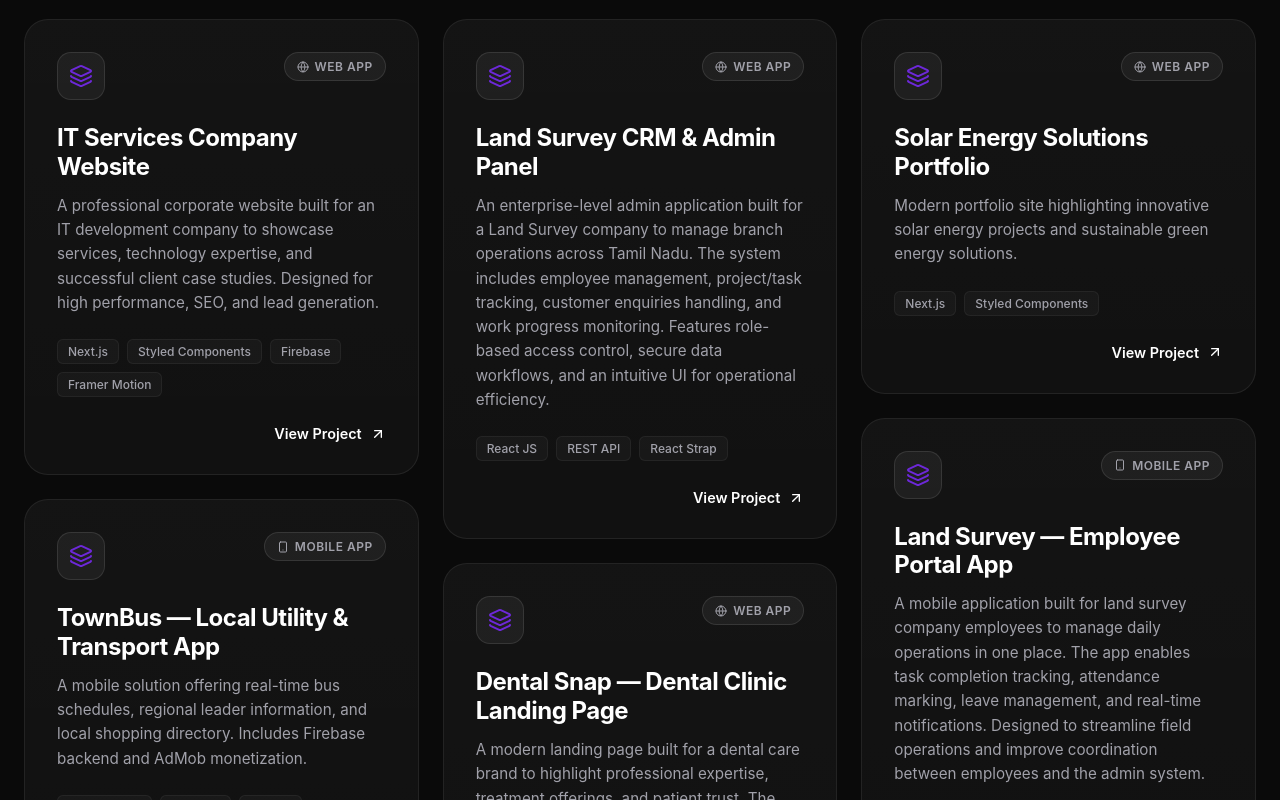
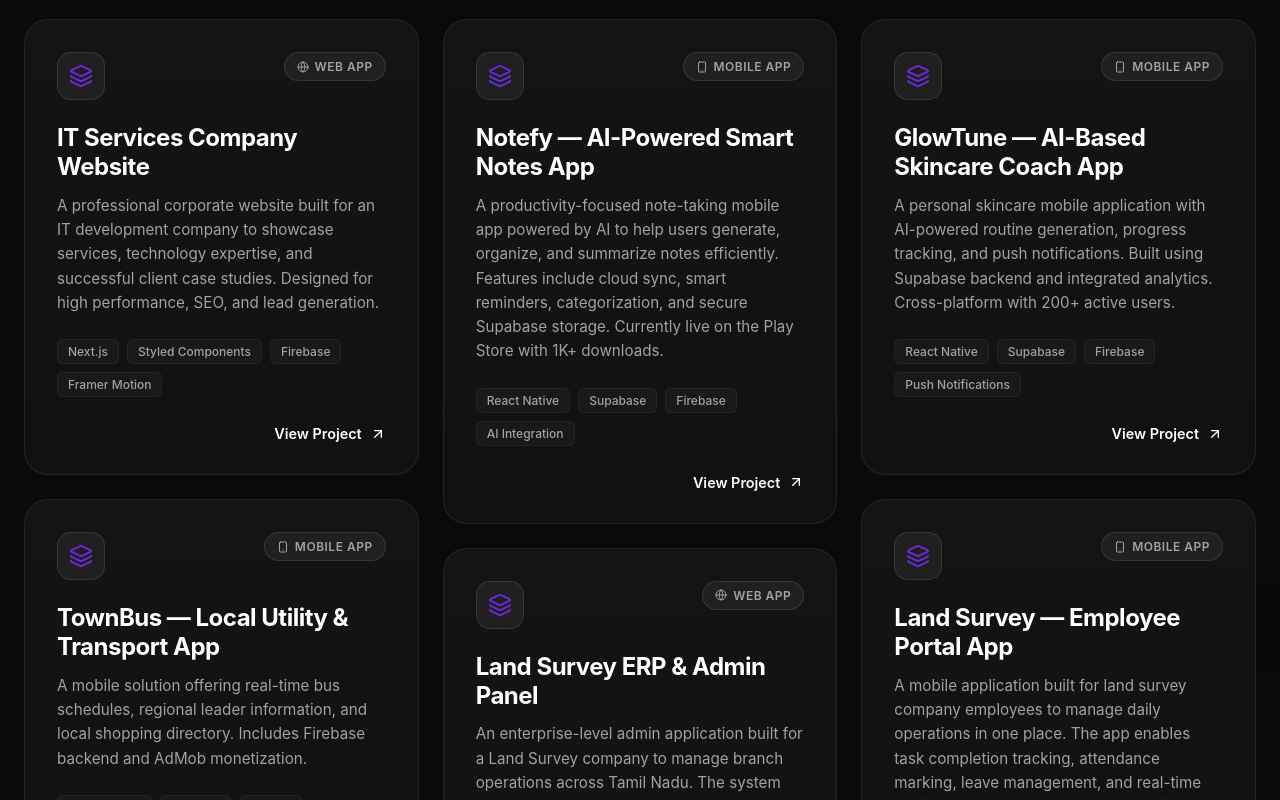
Before and after one commit to Thamarai-selvan-G/personal_portfolio-, a Next.js app: page / in a window 1280 px wide. Shown: the part 3900-4700 px from the top of the page. Built offline with nearby package versions, Linux system fonts and the light colour scheme.

Commit message:
portfolio updated

```diff
--- a/components/ProjectsSection.tsx
+++ b/components/ProjectsSection.tsx
@@ -172,23 +172,23 @@ const projects = [
   {
     title: "Notefy — AI-Powered Smart Notes App",
     description:
-      "A productivity-focused note-taking mobile app powered by AI to help users generate, organize, and summarize notes efficiently. Features include cloud sync, smart reminders, categorization, and secure Supabase storage. Currently live on the Play Store with 500+ downloads.",
+      "A productivity-focused note-taking mobile app powered by AI to help users generate, organize, and summarize notes efficiently. Features include cloud sync, smart reminders, categorization, and secure Supabase storage. Currently live on the Play Store with 1K+ downloads.",
     tags: ["React Native", "Supabase", "Firebase", "AI Integration"],
     category: "mobile",
     demoLink: "https://play.google.com/store/search?q=notefy&c=apps&hl=en_IN"
   },
   //Engineering Solutions portfolio
-  {
-    title: "Engineering Solutions portfolio",
-    description:
-      "A modern portfolio platform for a Engineering Solutions business featuring product offerings, installation showcase, and sustainability benefits. Built with a clean UI optimized for conversions.",
-    tags: ["React JS", "Styled Components"],
-    category: "web",
-    demoLink: "https://austro-engineering.web.app/"
-  },
+  // {
+  //   title: "Engineering Solutions portfolio",
+  //   description:
+  //     "A modern portfolio platform for a Engineering Solutions business featuring product offerings, installation showcase, and sustainability benefits. Built with a clean UI optimized for conversions.",
+  //   tags: ["React JS", "Styled Components"],
+  //   category: "web",
+  //   demoLink: "https://austro-engineering.web.app/"
+  // },
   //Land Survey CRM & Admin Panel
   {
-    title: "Land Survey CRM & Admin Panel",
+    title: "Land Survey ERP & Admin Panel",
     description:
       "An enterprise-level admin application built for a Land Survey company to manage branch operations across Tamil Nadu. The system includes employee management, project/task tracking, customer enquiries handling, and work progress monitoring. Features role-based access control, secure data workflows, and an intuitive UI for operational efficiency.",
     tags: ["React JS", "REST API", "React Strap"],
@@ -196,15 +196,14 @@ const projects = [
     demoLink: "https://massive-thunder-d91.notion.site/Land-Survey-Gallery-view-2b445788299e80c882d2c4f5e0c42598?source=copy_link"
   },
   //Dental Snap — Dental Clinic Landing Page
-  {
-    title: "Dental Snap — Dental Clinic Landing Page",
-    description:
-      "A modern landing page built for a dental care brand to highlight professional expertise, treatment offerings, and patient trust. The site explains how the Dental Snap platform works, showcases clinic credibility, and guides users toward easy appointment booking. Designed with a clean, medical-grade UI focused on clarity, accessibility, and lead conversion.",
-    tags: ["React JS", "Styled Components", "Responsive Design"],
-    category: "web",
-    demoLink: "https://dentalsnap.app/"
-  }
-  ,
+  // {
+  //   title: "Dental Snap — Dental Clinic Landing Page",
+  //   description:
+  //     "A modern landing page built for a dental care brand to highlight professional expertise, treatment offerings, and patient trust. The site explains how the Dental Snap platform works, showcases clinic credibility, and guides users toward easy appointment booking. Designed with a clean, medical-grade UI focused on clarity, accessibility, and lead conversion.",
+  //   tags: ["React JS", "Styled Components", "Responsive Design"],
+  //   category: "web",
+  //   demoLink: "https://dentalsnap.app/"
+  // },
   //GlowTune — AI-Based Skincare Coach App
   {
     title: "GlowTune — AI-Based Skincare Coach App",
@@ -216,22 +215,22 @@ const projects = [
   },
 
   //Cookdin — Home-Cooked Food Booking Platform
-  {
-    title: "Cookdin — Home-Cooked Food Booking Platform",
-    description:
-      "A landing platform for Cookdin, a food-tech startup focused on bringing authentic home-cooked meals into everyday life. The website communicates the brand’s mission, chef booking flow, transparent pricing, and hygiene standards. It also highlights Cookdin’s social impact initiative—redistributing surplus food to orphanages and old-age homes through NGO partners—positioning technology as a driver of sustainability and empathy.",
-    tags: ["React JS", "Styled Components", "Landing Page"],
-    category: "web",
-    demoLink: "https://cookdin.com/"
-  },
+  // {
+  //   title: "Cookdin — Home-Cooked Food Booking Platform",
+  //   description:
+  //     "A landing platform for Cookdin, a food-tech startup focused on bringing authentic home-cooked meals into everyday life. The website communicates the brand’s mission, chef booking flow, transparent pricing, and hygiene standards. It also highlights Cookdin’s social impact initiative—redistributing surplus food to orphanages and old-age homes through NGO partners—positioning technology as a driver of sustainability and empathy.",
+  //   tags: ["React JS", "Styled Components", "Landing Page"],
+  //   category: "web",
+  //   demoLink: "https://cookdin.com/"
+  // },
   //Solar Energy Solutions Portfolio
-  {
-    title: "Solar Energy Solutions Portfolio",
-    description: "Modern portfolio site highlighting innovative solar energy projects and sustainable green energy solutions.",
-    tags: ["Next.js", "Styled Components"],
-    category: "web",
-    demoLink: "https://vlssolar.in/"
-  },
+  // {
+  //   title: "Solar Energy Solutions Portfolio",
+  //   description: "Modern portfolio site highlighting innovative solar energy projects and sustainable green energy solutions.",
+  //   tags: ["Next.js", "Styled Components"],
+  //   category: "web",
+  //   demoLink: "https://vlssolar.in/"
+  // },
   //Land Survey — Employee Portal App
   {
     title: "Land Survey — Employee Portal App",
@@ -243,24 +242,23 @@ const projects = [
   }
   ,
   //Vayra — Beauty & Wellness Booking Platform
-  {
-    title: "Vayra — Beauty & Wellness Booking Platform",
-    description:
-      "A service-focused landing page for Vayra, a beauty and wellness booking platform connecting users with verified makeup and spa professionals. The site emphasizes trust, ease of booking, transparent pricing, and secure payments. Built to reflect a premium yet accessible brand experience with a smooth user journey.",
-    tags: ["React JS", "Styled Components", "UI/UX Design"],
-    category: "web",
-    demoLink: "https://vayraapp.com/"
-  },
+  // {
+  //   title: "Vayra — Beauty & Wellness Booking Platform",
+  //   description:
+  //     "A service-focused landing page for Vayra, a beauty and wellness booking platform connecting users with verified makeup and spa professionals. The site emphasizes trust, ease of booking, transparent pricing, and secure payments. Built to reflect a premium yet accessible brand experience with a smooth user journey.",
+  //   tags: ["React JS", "Styled Components", "UI/UX Design"],
+  //   category: "web",
+  //   demoLink: "https://vayraapp.com/"
+  // },
   //GoMVP — MVP Development Company Portfolio
-  {
-    title: "GoMVP — MVP Development Company Portfolio",
-    description:
-      "A professional portfolio website for GoMVP, a company focused on rapid MVP development for startups. The platform explains the problem of slow, costly product development and positions GoMVP as a faster alternative through pre-built core features like authentication, payments, onboarding, and notifications. Designed to convert founders by clearly communicating speed, scalability, and real-world startup experience.",
-    tags: ["Next.js", "Styled Components", "SEO Optimized"],
-    category: "web",
-    demoLink: ""
-  }
-  ,
+  // {
+  //   title: "GoMVP — MVP Development Company Portfolio",
+  //   description:
+  //     "A professional portfolio website for GoMVP, a company focused on rapid MVP development for startups. The platform explains the problem of slow, costly product development and positions GoMVP as a faster alternative through pre-built core features like authentication, payments, onboarding, and notifications. Designed to convert founders by clearly communicating speed, scalability, and real-world startup experience.",
+  //   tags: ["Next.js", "Styled Components", "SEO Optimized"],
+  //   category: "web",
+  //   demoLink: ""
+  // },
   // {
   //   title: "Explore More Work",
   //   description:
```
Also changed, not shown: 1 other file (tests, documents, lock files or other folders).
